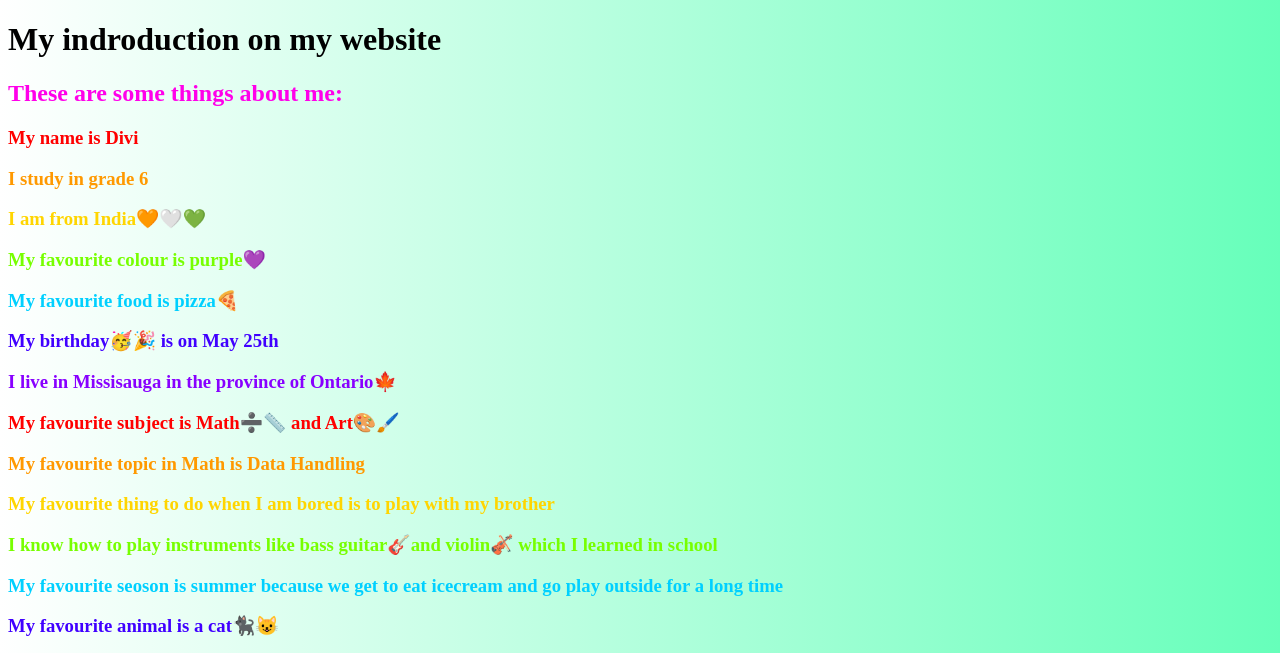
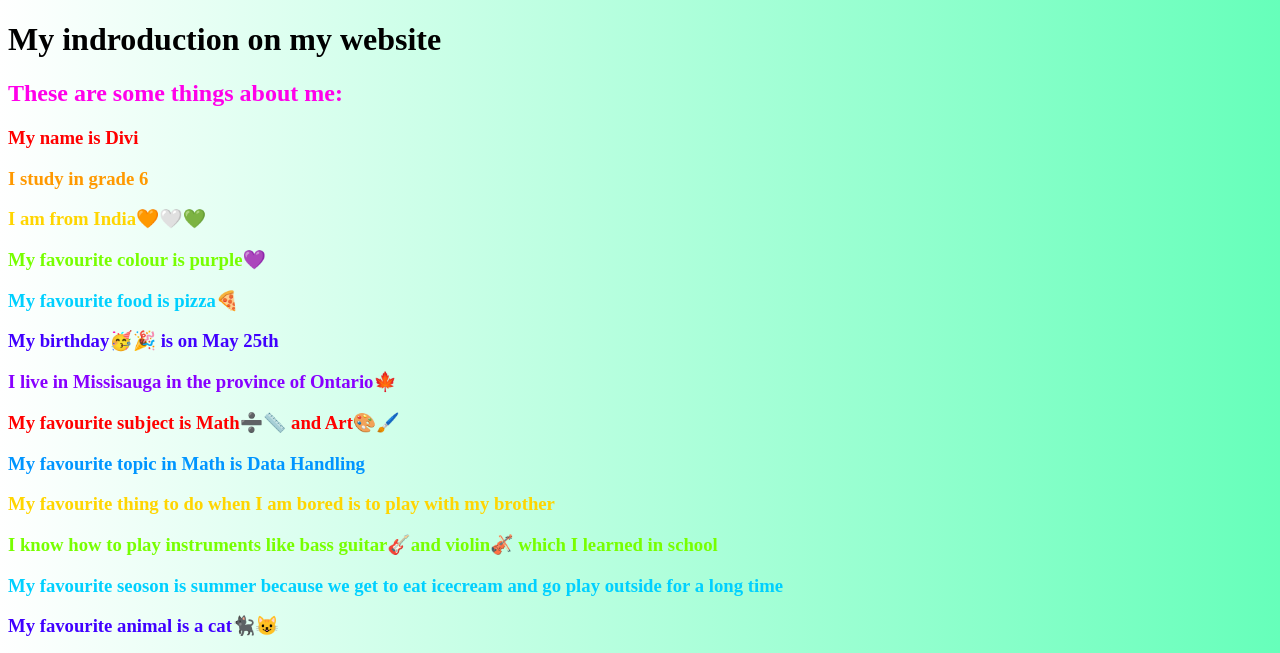
Before and after one commit to divikalia/mypage, a plain HTML site: page index.html in a window 1280 px wide. Shown: the top 653 px of the page. Drawn offline with Linux system fonts and the light colour scheme.

Commit message:
colour_change

```diff
--- a/index.html
+++ b/index.html
@@ -18,7 +18,7 @@
         <h3 style="color: rgb(64, 0, 255);">My birthday🥳🎉 is on May 25th</h3>
          <h3 style="color: rgb(136, 0, 255);">I live in Missisauga in the province of Ontario🍁</h3>
          <h3 style="color: rgb(255, 0, 0);">My favourite subject is Math➗📏 and Art🎨🖌️</h3>
-         <h3 style="color: rgb(255, 153, 0);">My favourite topic in Math is Data Handling</h3>
+         <h3 style="color: rgb(0, 149, 255);">My favourite topic in Math is Data Handling</h3>
      <h3 style="color: rgb(255, 213, 0);">My favourite thing to do when I am bored is to play with my brother</h>
       <h3 style="color: rgb(119, 255, 0);">I know how to play instruments like bass guitar🎸and violin🎻 which I learned in school</h3>
       <h3 style="color: rgb(0, 208, 255);">My favourite seoson is summer because we get to eat icecream and go play outside for a long time</h3>
```
